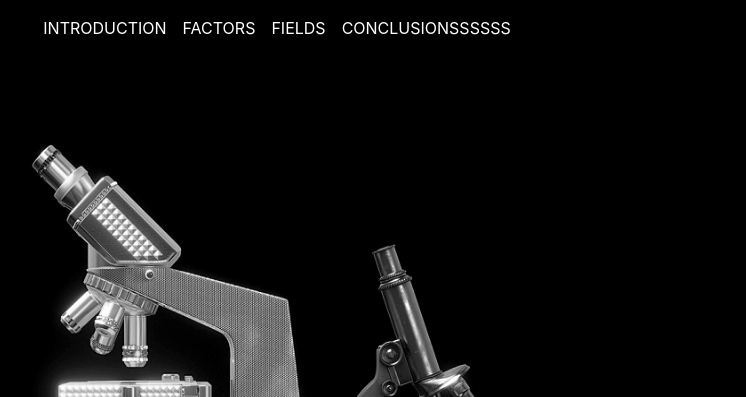
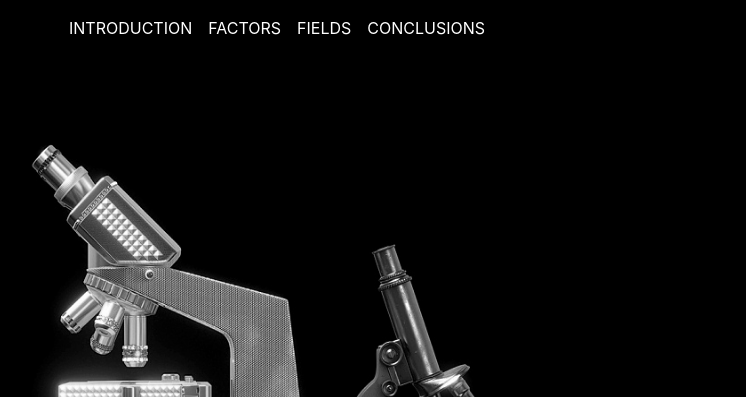
Before and after one commit to marta22/sitofase1, a plain HTML site: page index.html in a window 1280 px wide. Shown: the top 397 px of the page, without its empty margins (363-1109 px from the left). Drawn offline with nearby package versions, Linux system fonts and the light colour scheme.

Commit message:
Revert "Merge branch 'master' of https://github.com/marta22/sitofase1"
This reverts commit 3e591667c4433ac55789e7be3edf29b2491448d1, reversing
changes made to f27b0ad1a0befdd7a525077ac2f44e2db1ab0343.

```diff
--- a/index.html
+++ b/index.html
@@ -17,7 +17,7 @@
       <a class="nav-item nav-link" href="#intro">Introduction</a>
       <a class="nav-item nav-link" href="#features">Factors</a>
       <a class="nav-item nav-link" href="#fields">Fields</a>
-      <a class="nav-item nav-link" href="#steps">Conclusionssssss</a>
+      <a class="nav-item nav-link" href="#steps">Conclusions</a>
     </div>
   </div>
 </nav>
```
